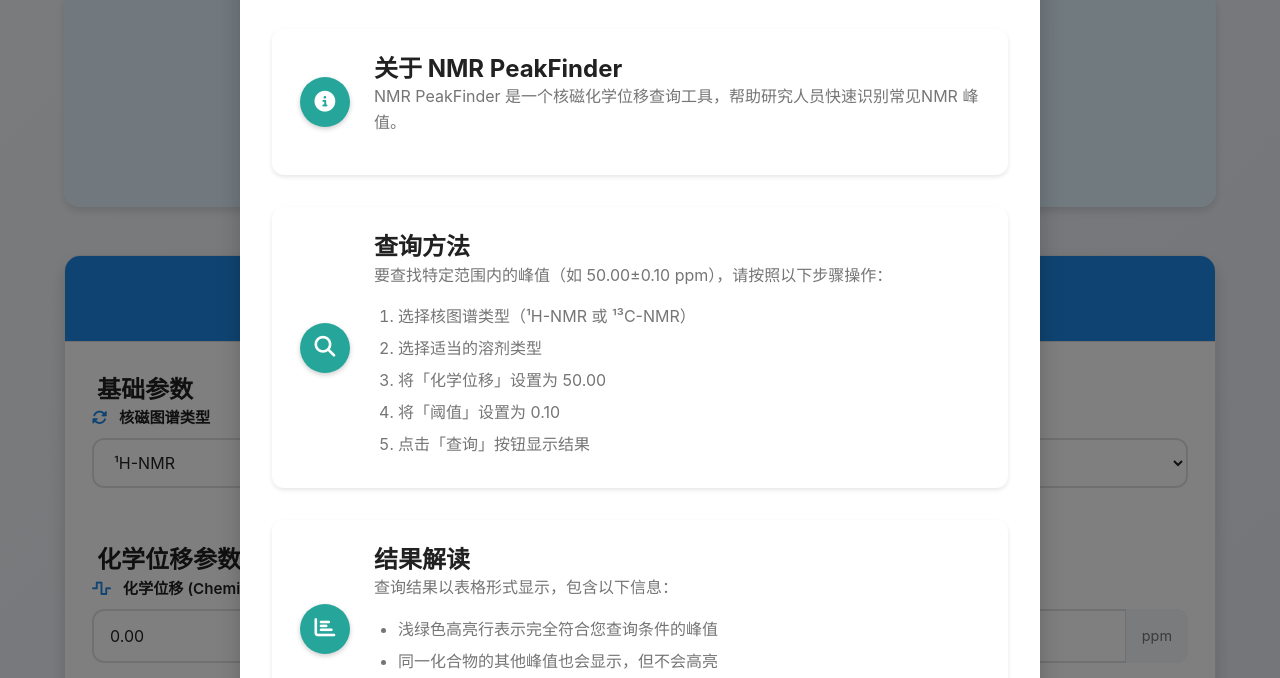
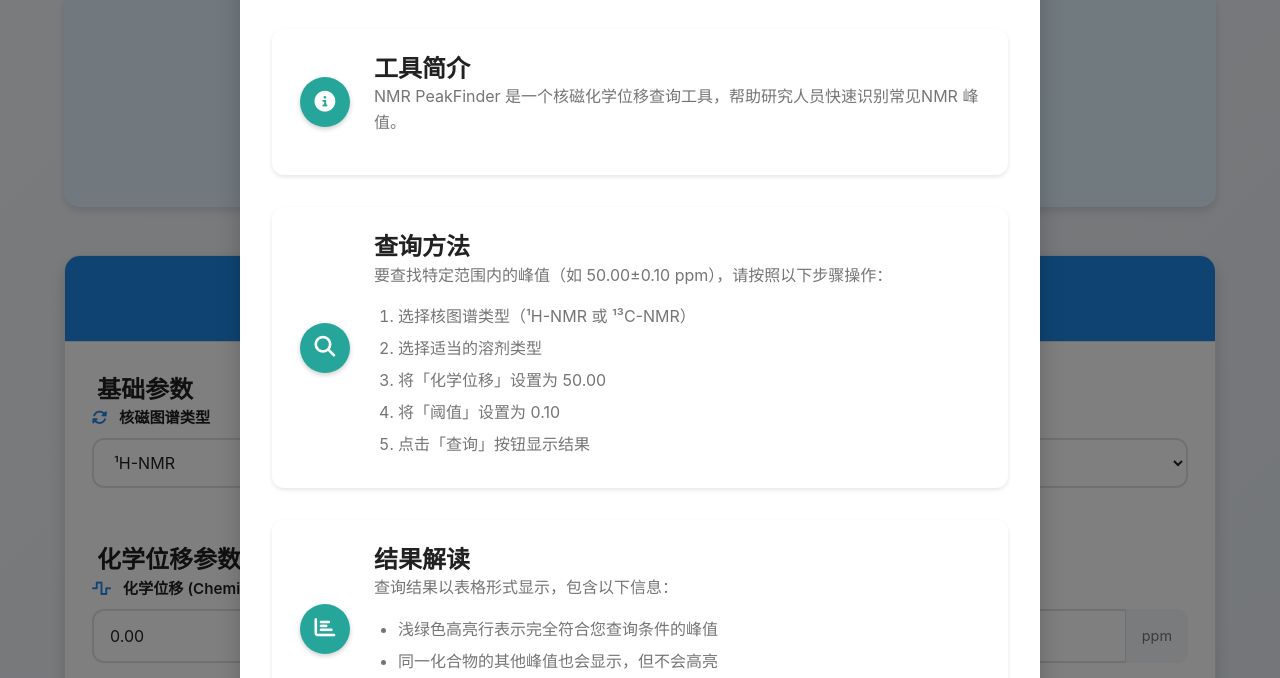
Before and after one commit to WangQixuan/NMR-PeakFinder, a plain HTML site: page index.htm in a window 1280 px wide. Both pictures are taken after a click on the button "帮助". Shown: the part 119-797 px from the top of the page. Drawn offline with nearby package versions, Linux system fonts and the light colour scheme.

Commit message:
Update index.htm

```diff
--- a/index.htm
+++ b/index.htm
@@ -2665,7 +2665,7 @@
                             </div>
                         </div>
                         <div class="section-content">
-                            <h6 class="section-title">关于 NMR PeakFinder</h6>
+                            <h6 class="section-title">工具简介</h6>
                             <p class="section-description">NMR PeakFinder 是一个核磁化学位移查询工具，帮助研究人员快速识别常见NMR 峰值。</p>
                         </div>
                     </div>
```
